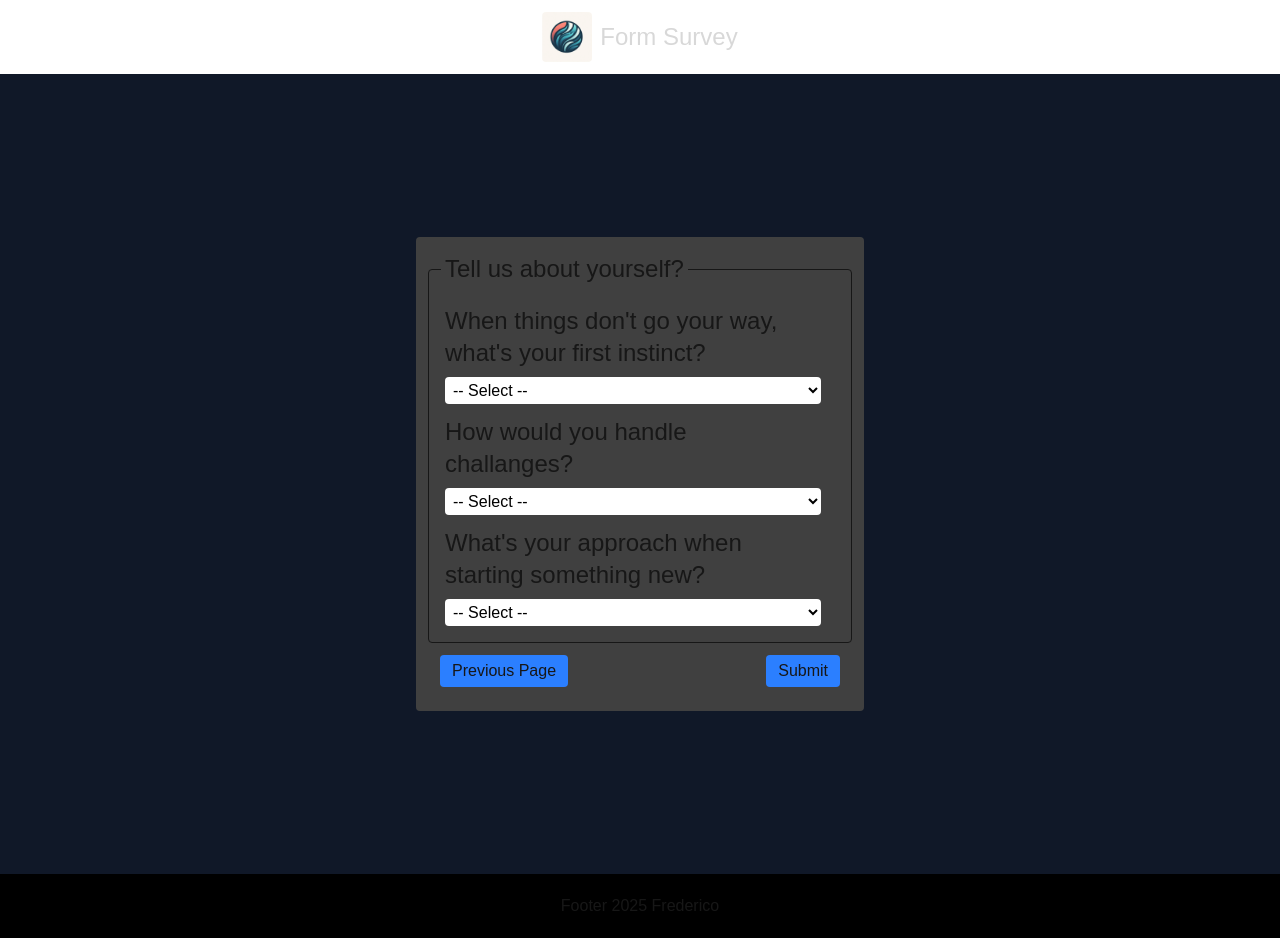
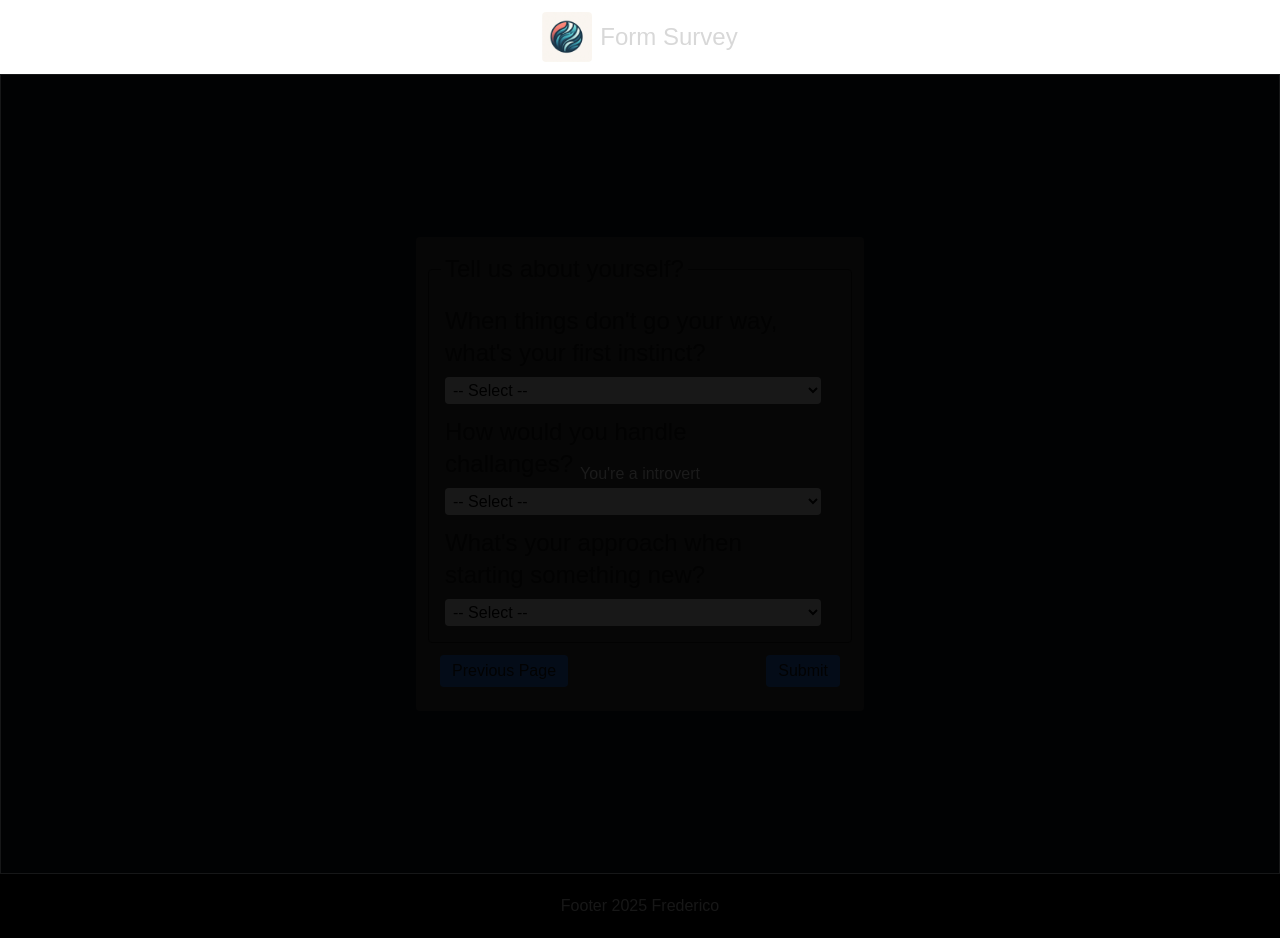
Before and after one commit to FredH2O/basic-ts-form, a Next.js app: page /Page3 in a window 1280 px wide. Both pictures are taken after a click on the button "Submit". Built offline with nearby package versions, Linux system fonts and the light colour scheme.

Commit message:
feat: successfully added the logic to output result but will need to close it

```diff
--- a/app/Page3/page.tsx
+++ b/app/Page3/page.tsx
@@ -6,19 +6,22 @@ import ChallangesQuestion from "../../components/Questions_3/ChallengesQuestion"
 import ApproachQuestion from "../../components/Questions_3/ApproachQuestion";
 
 const Page3 = () => {
-  const { handleChange, handleSubmit, submitQuestion, otherAnswer } =
+  const { handleChange, handleSubmit, submitQuestion, otherAnswer, result } =
     useFormContext();
+
   return (
-    <FormSection onSubmit={handleSubmit} previous="/Page2">
+    <FormSection onSubmit={handleSubmit} previous="/Page2" result={result}>
       <FrustrationQuestion
         onChange={handleChange}
         value={submitQuestion.frustration}
       />
+
       <ChallangesQuestion
         onChange={handleChange}
         value={submitQuestion.challenges}
         otherAnswer={otherAnswer}
       />
+
       <ApproachQuestion
         onChange={handleChange}
         value={submitQuestion.approach}
--- a/app/context/FormContext.tsx
+++ b/app/context/FormContext.tsx
@@ -199,6 +199,10 @@ export const FormProvider = ({ children }: { children: ReactNode }) => {
     setOtherAnswer(false);
   };
 
+  const handleReset = () => {
+    setResult("");
+  };
+
   return (
     <FormContext.Provider
       value={{
--- a/components/FormSection.tsx
+++ b/components/FormSection.tsx
@@ -6,6 +6,7 @@ type FormSectionProp = {
   children: ReactNode;
   next?: string;
   previous?: string;
+  result?: string;
 };
 
 const FormSection = ({
@@ -13,9 +14,16 @@ const FormSection = ({
   children,
   next,
   previous,
+  result,
 }: FormSectionProp) => {
   return (
-    <div className="flex justify-center items-center h-screen px-3">
+    <div className="relative flex justify-center items-center h-screen px-3">
+      {result && (
+        <div className="absolute top-0 left-0 flex justify-center items-center bg-black opacity-90 inset-0 border">
+          <p>You're a {result}</p>
+        </div>
+      )}
+
       <form
         onSubmit={onSubmit}
         className="container p-3 bg-neutral-700 m-auto max-w-md rounded flex flex-col justify-center items-center"
```
